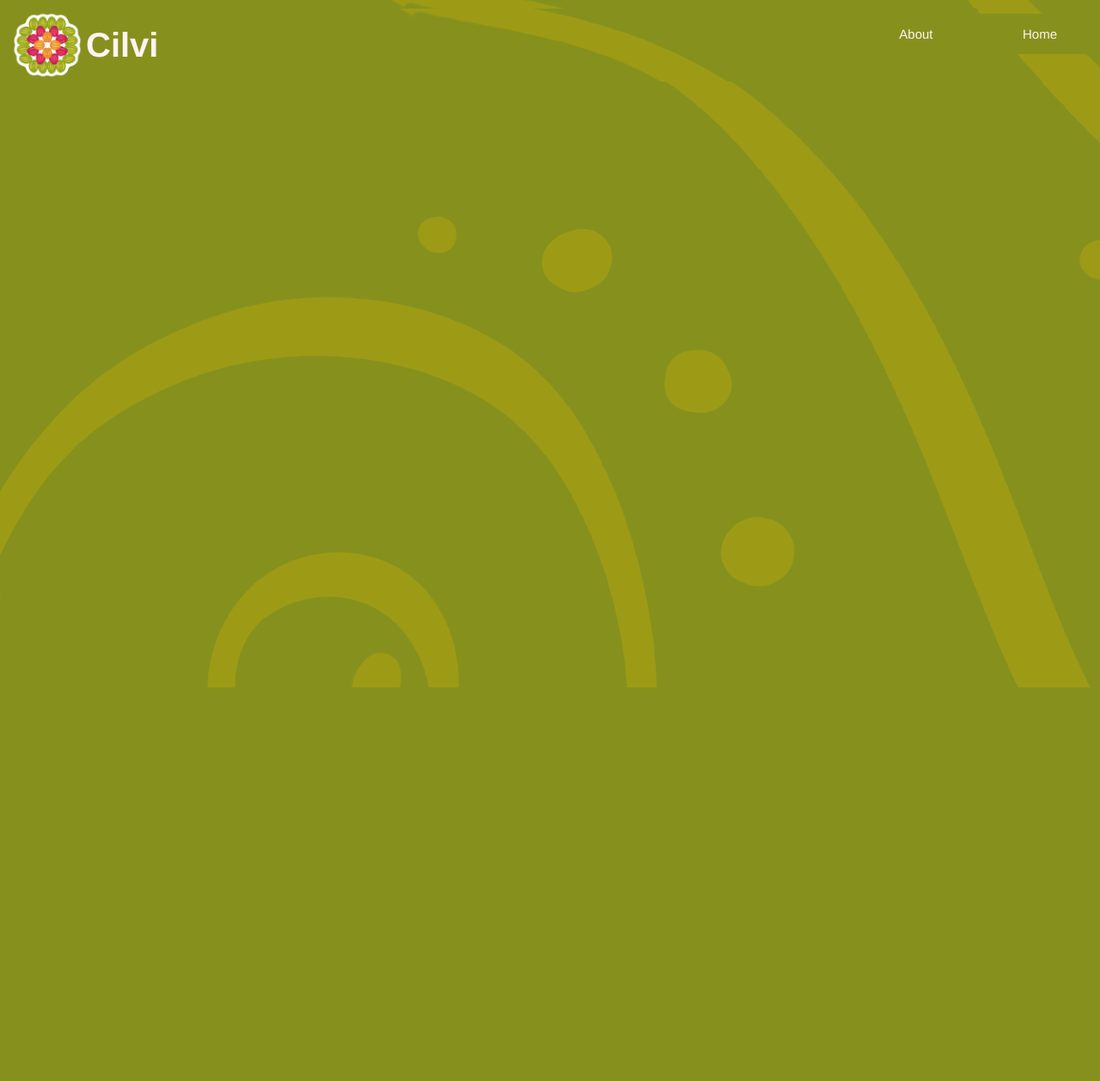
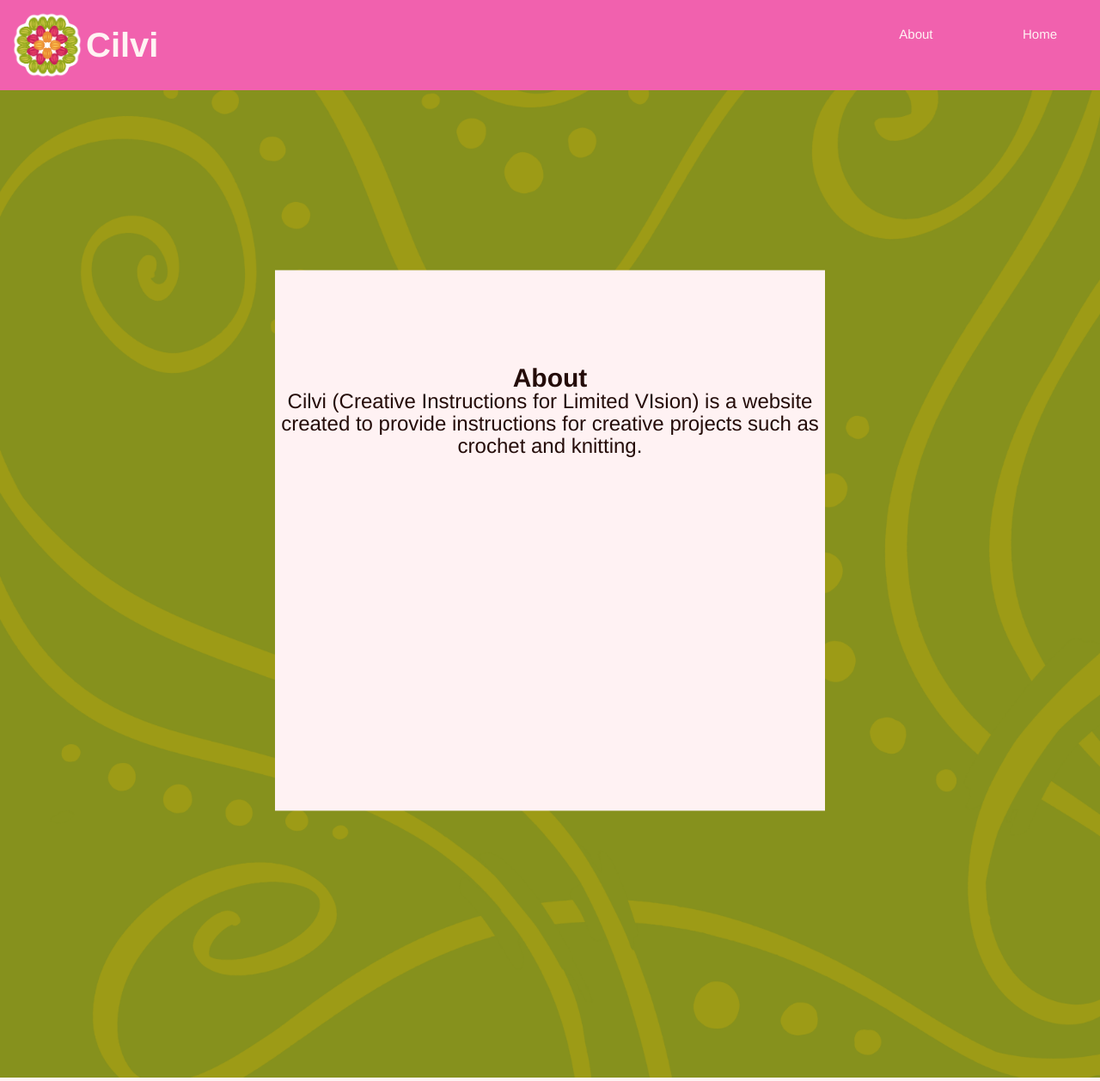
Before and after one commit to AbigailEckstein/NS2025Crochet, a Django app: page /about in a window 1280 px wide. Shown: the whole page at 86% size. Before the commit the page ends 800 px from the top, so only its background shows below. Run offline with Django 5.2, Linux system fonts and the light colour scheme.

Commit message:
oh \geez hoping for the best

```diff
--- a/static/css/stylesheet.css
+++ b/static/css/stylesheet.css
@@ -2,6 +2,7 @@
 *{
 margin: 0;
     background-color: #fff3f3;
+     font-family: 'Helvetica', 'Arial', sans-serif;
 }
 header {
     z-index: 10;
@@ -26,9 +27,23 @@
 
 img {
     background-color: transparent;
-    float: left;
+}
+
+.overlay-img{
+     position: absolute;
+      top: 50%;
+      left: 50%;
+      transform: translate(-50%, -50%);
+    width: 50%;
+    height: 50%;
 
 }
+
+.image-container {
+      position: relative;
+    width: 100%;
+
+    }
 
 nav{
 
@@ -60,6 +75,17 @@
     color: #fff3f3;
     font-family: 'Helvetica', 'Arial', sans-serif;
     font-weight: bold;
+    font-size: 30px;
+}
+
+.h3{
+    top: 55%;
+    left: 50%;
+    transform: translate(-50%, -50%);
+    position: absolute;
+    background-color: transparent;
+    color: #240c09;
+    font-family: 'Helvetica', 'Arial', sans-serif;
     font-size: 30px;
 }
 
--- a/templates/about.html
+++ b/templates/about.html
@@ -6,13 +6,6 @@
     <meta name="viewport" content="width=device-width, initial-scale=1.0">
     {% load static %}
 
-    <style>
-        *{
-
-            background-image: url("{%  static  'images/backdrop_about.png' %}");
-            back;
-        }
-    </style>
 
     <link rel="stylesheet" href="{% static 'css/stylesheet.css' %}">
 
@@ -36,6 +29,15 @@
     </nav>
 
 </header>
+<div class = image-container>
+<img src = "{%  static  'images/backdrop_about.png' %}" alt = "backgroundabt" height = 100% width = 100%>
+<img src = "{%  static  'images/about_page.png' %}" alt = "overlay" height = 100% width = 100% class = overlay-img>
+    </div>
+<div style="text-align: center;">
+    <h3 class = h3> About </h3>
+    <p class = h3 style = "font-size: 24px; line-height: 110%"> <br><br><br><br> Cilvi (Creative Instructions for Limited VIsion) is a website created to provide instructions
+    for creative projects such as crochet and knitting.  </p>
+    </div>
 <main>
 
 </main>
--- a/templates/index.html
+++ b/templates/index.html
@@ -28,15 +28,15 @@
 
 </header>
 
-<img src = "{%  static  'css/new_backdrop_index.png' %}" alt = "background1" height = 100% width = 103.9%>
+<img src = "{%  static  'css/new_backdrop_index.png' %}" alt = "backgrounddex" height = 100% width = 100%>
 
     <div style="text-align: center;">
     <h3> (placeholder description) transform a file into a transcript </h3>
     </div>
 
-<br style = "line-height:50;">
+<section style="text-align: center; margin-top: 10em;">
 
-<section style="text-align: center;">
+
 
     <h4>How will you be sharing the pattern?</h4>
     <button type = "button" name="b1" onclick="window.location.href='/application'">PDF file or Text file</button>
```
Also changed, not shown: static/images/about_page.png (added).
